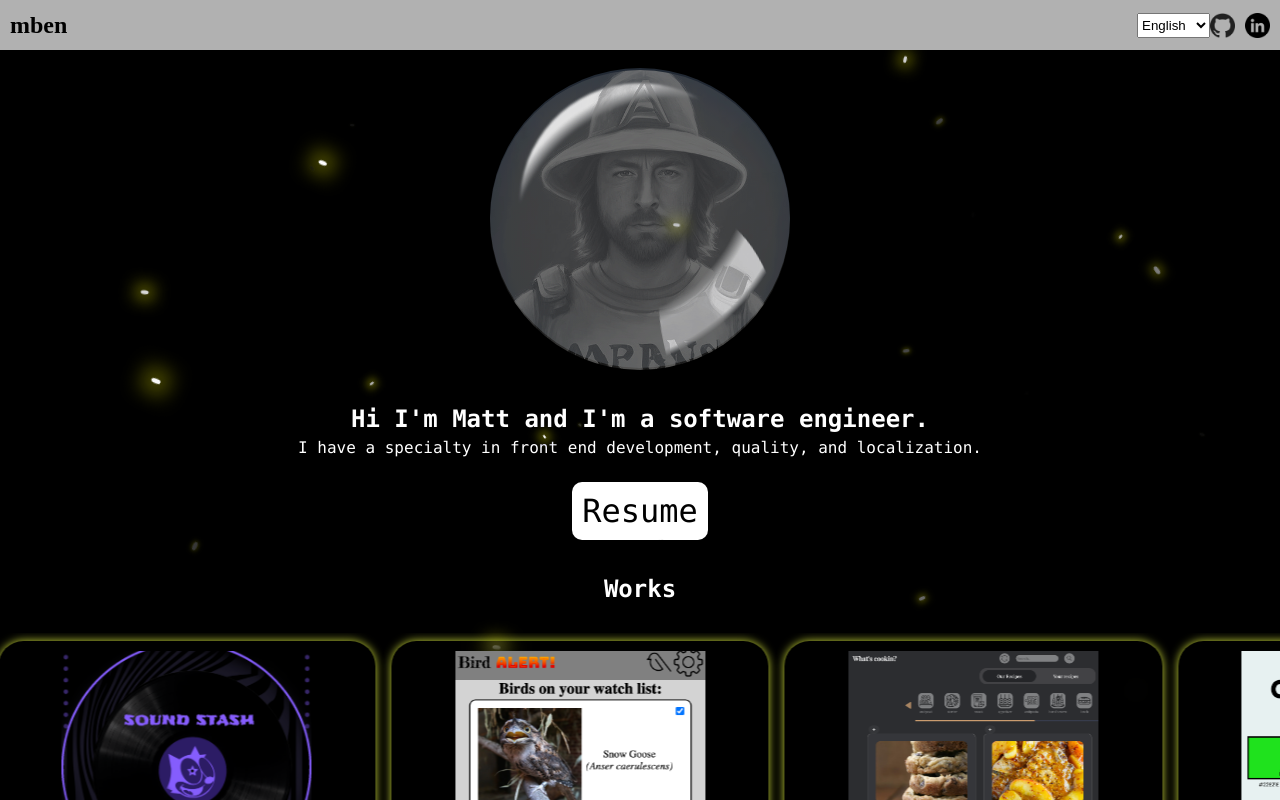
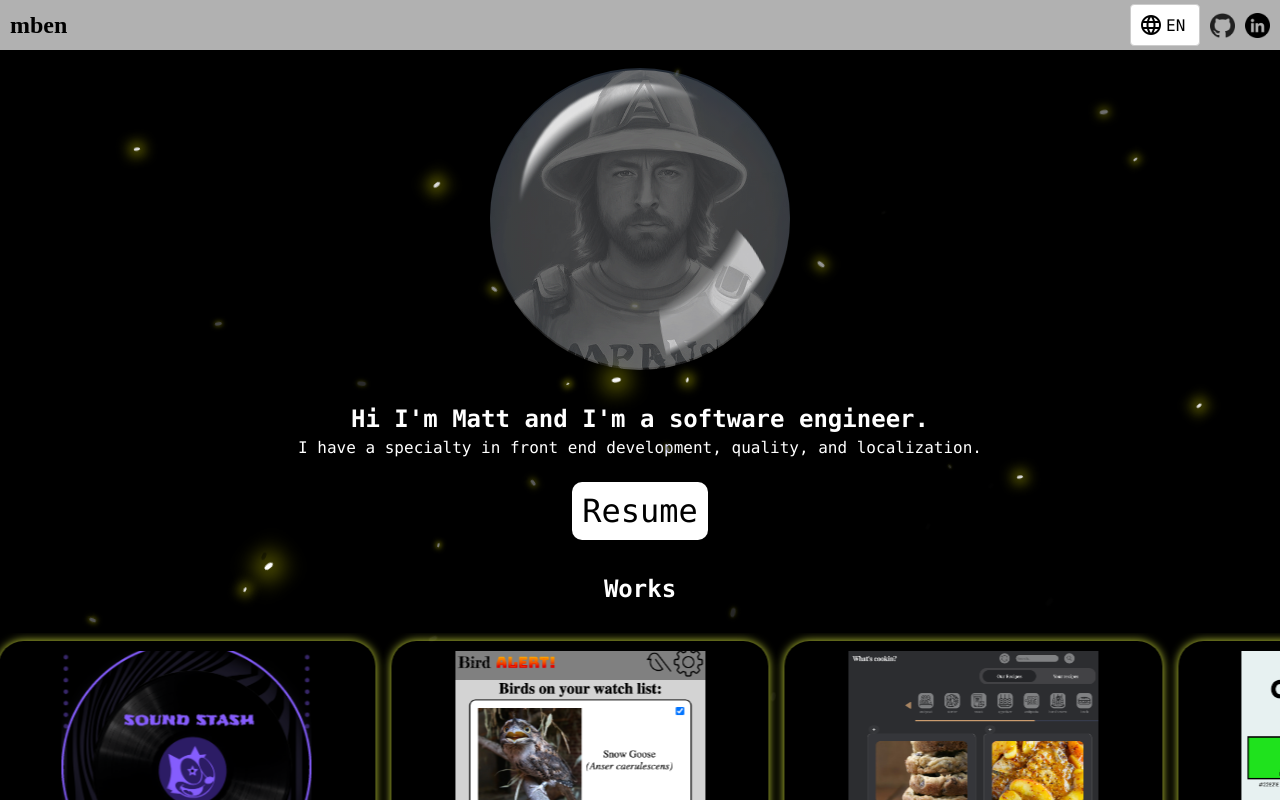
Before and after one commit to mbenfowler/portfolio, a React (Create React App) app: page / in a window 1280 px wide. Shown: the top 800 px of the page. Built offline with nearby package versions, Linux system fonts and the light colour scheme; a web font is replaced by a local one.

Commit message:
Better lang select styling

```diff
--- a/public/index.html
+++ b/public/index.html
@@ -13,6 +13,7 @@
     <link rel="preconnect" href="https://fonts.googleapis.com">
     <link rel="preconnect" href="https://fonts.gstatic.com" crossorigin>
     <link href="https://fonts.googleapis.com/css2?family=Megrim&display=swap" rel="stylesheet">
+    <link rel="stylesheet" href="https://fonts.googleapis.com/css2?family=Material+Symbols+Outlined:opsz,wght,FILL,GRAD@20..48,100..700,0..1,-50..200" />
     <!--
       manifest.json provides metadata used when your web app is installed on a
       user's mobile device or desktop. See https://developers.google.com/web/fundamentals/web-app-manifest/
--- a/src/components/AboutMe/AboutMe.scss
+++ b/src/components/AboutMe/AboutMe.scss
@@ -65,8 +65,8 @@ $quantity: 100;
 
         @keyframes move#{$i} {
             @for $step from 0 through $steps {
-                #{$step * (100 / $steps) + '%'} {
-                    transform: translateX(random(100) - 50vw) translateY(random(100) - 50vh) scale(random(75) / 100 + .25);
+                #{$step * calc(100 / $steps) + '%'} {
+                    transform: translateX(random(100) - 50vw) translateY(random(100) - 50vh) scale(calc(random(75) / 100 + .25));
                 }
             }
         }
@@ -111,6 +111,7 @@ $quantity: 100;
     height: 300px;
     display: inline-block;
     margin-bottom: 30px;
+    pointer-events: none;
 }
 
 .about-me img {
--- a/src/components/Nav/Nav.scss
+++ b/src/components/Nav/Nav.scss
@@ -27,3 +27,41 @@ nav img {
     height: 25px;
     margin-right: 10px;
 }
+
+#rightSideNav {
+    display: flex;
+    align-items: center;
+    justify-content: space-around;
+}
+
+.custom-select {
+    position: relative;
+    display: inline-block;
+    width: 70px;
+    margin-right: 10px;
+}
+
+.custom-select select {
+    position: absolute;
+    top: 0;
+    left: 0;
+    width: 100%;
+    height: 100%;
+    opacity: 0;
+    cursor: pointer;
+}
+
+.custom-select-value {
+    display: flex;
+    align-items: center;
+    padding: 8px;
+    background-color: #fff;
+    border: 1px solid #ccc;
+    border-radius: 4px;
+    cursor: pointer;
+    user-select: none;
+}
+
+#selectedLocale {
+    margin-left: 3px;
+}
--- a/src/components/Nav/Nav.tsx
+++ b/src/components/Nav/Nav.tsx
@@ -18,11 +18,17 @@ const Nav = ({handleRegionChange}: NavType) => {
     return (
         <nav>
             <Link to='/' className='nav'><h1>mben</h1></Link>
-            <div>
-                <select onChange={handleFormChange} name="language-picker-select" value={selectValue}>
-                    <option lang='en' value='EN'>English</option>
-                    <option lang='fr' value='HR'>Croatian</option>
-                </select>
+            <div id='rightSideNav'>
+                <div className='custom-select'>
+                    <select onChange={handleFormChange} name="language-picker-select" defaultValue={selectValue}>
+                        <option lang='en' value='EN'>English</option>
+                        <option lang='fr' value='HR'>Hrvatski</option>
+                    </select>
+                    <div className="custom-select-value">
+                        <span className="material-symbols-outlined">language</span>
+                        <span id='selectedLocale'>{selectValue}</span>
+                    </div>
+                </div>
                 <Link to='https://github.com/mbenfowler'>
                     <img src={`${process.env.PUBLIC_URL}/images/github.png`} alt='github'/>
                 </Link>
```
